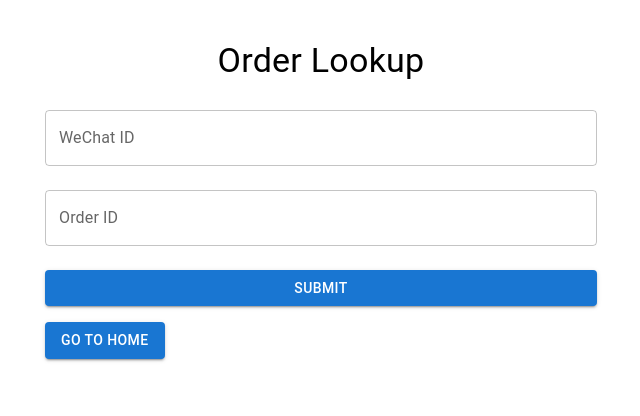
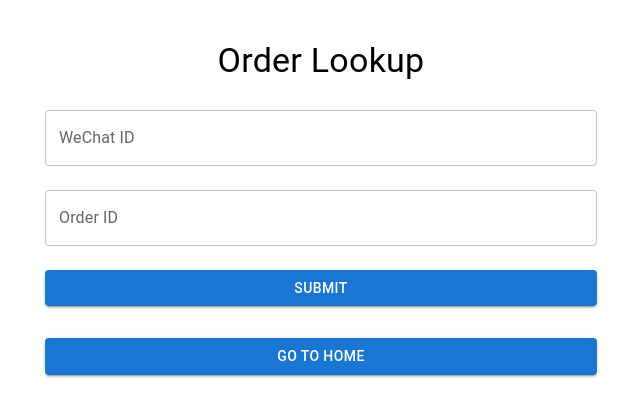
Before and after one commit to masacheung/mak-delivery, a React (Create React App) app in the folder static/: page /lookup-order in a window 1280 px wide. Shown: the top 416 px of the page, without its empty margins (319-959 px from the left). Built offline with nearby package versions, Linux system fonts and the light colour scheme.

Commit message:
Added styling for the buttons

```diff
--- a/static/src/features/orders/orderLookup.js
+++ b/static/src/features/orders/orderLookup.js
@@ -115,7 +115,7 @@ const OrderLookup = () => {
 
       {/* Navigation Buttons */}
       <Box display="flex" gap={2} mt={2}>
-        <Button variant="contained" color="primary" onClick={() => navigate("/")}>
+        <Button variant="contained" color="primary" fullWidth sx={{ mt: 2 }} color="primary" onClick={() => navigate("/")}>
           Go to Home
         </Button>
       </Box>
--- a/static/src/features/restaurants/restaurantList.js
+++ b/static/src/features/restaurants/restaurantList.js
@@ -306,7 +306,7 @@ const RestaurantList = () => {
           ))}
         </TextField>
         <TextField fullWidth label="Date" type="date" value={orderState.date} onChange={(e) => updateOrderState("date", e.target.value)} margin="normal" required InputLabelProps={{ shrink: true }} />
-        <Button variant="contained" color="primary" onClick={handleSubmit} sx={{ marginTop: 2 }}>
+        <Button variant="contained" color="primary" fullWidth sx={{ mt: 2 }} color="primary" onClick={handleSubmit} sx={{ marginTop: 2 }}>
           Submit Order
         </Button>
       </Box>
```
